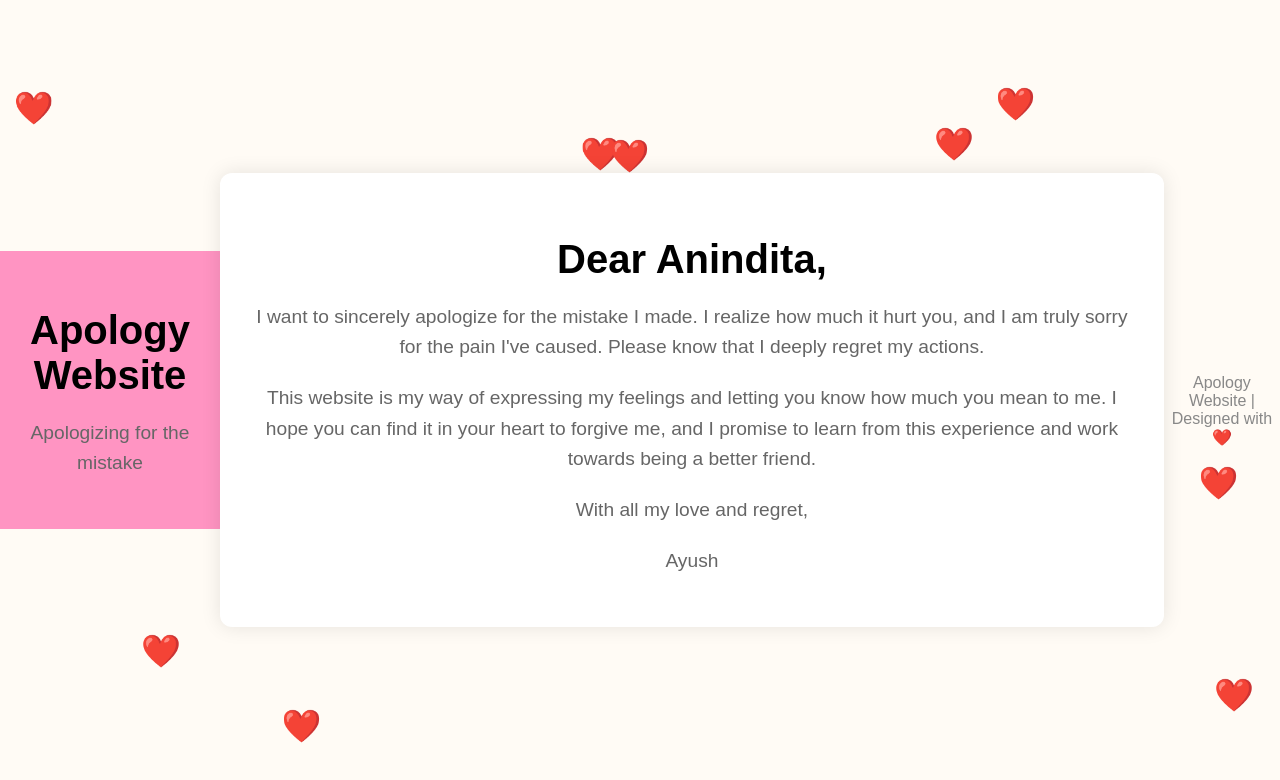
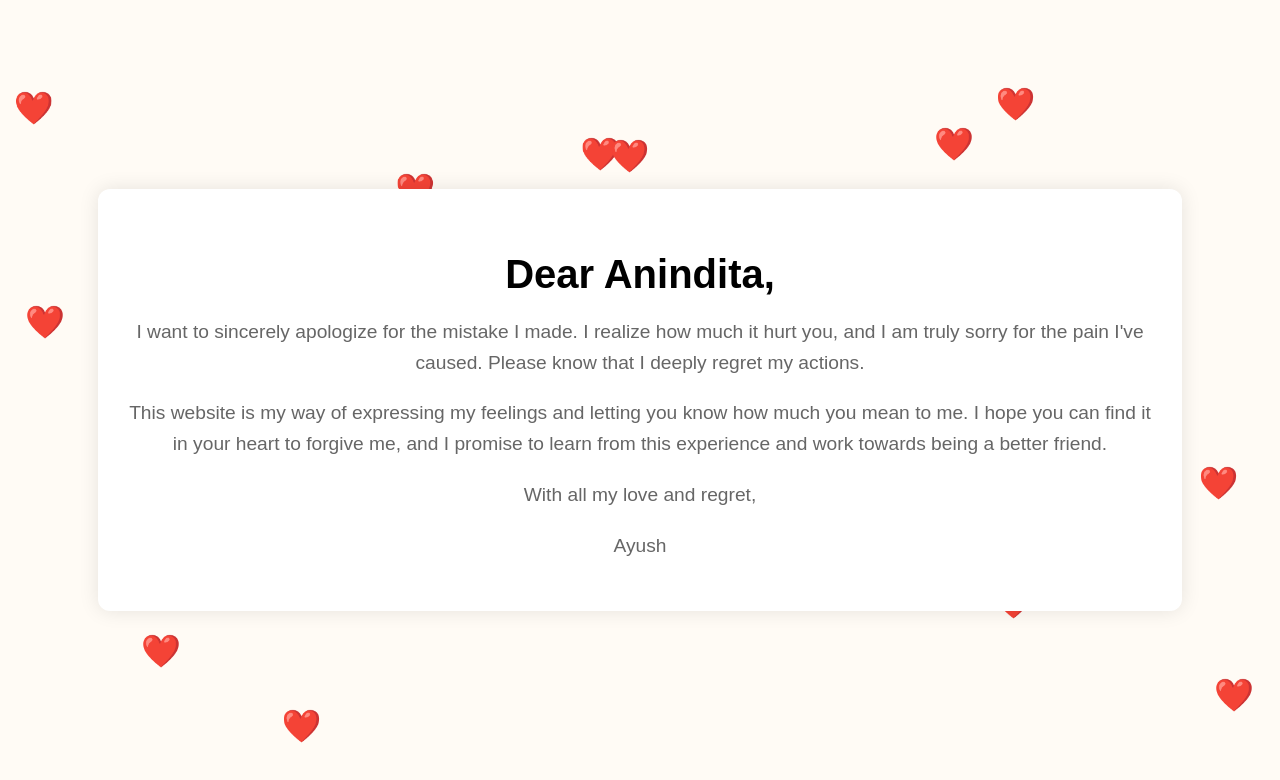
Before and after one commit to 2bycodec/Apology-Website, a plain HTML site: page index.html in a window 1280 px wide. Drawn offline with Linux system fonts and the light colour scheme.

Commit message:
Update index.html

```diff
--- a/index.html
+++ b/index.html
@@ -112,11 +112,6 @@
 
     </div>
 
-    <header>
-        <h1>Apology Website</h1>
-        <p>Apologizing for the mistake</p>
-    </header>
-
     <section>
         <h1>Dear Anindita,</h1>
         <p>
@@ -134,9 +129,6 @@
         <p>Ayush</p>
     </section>
 
-    <footer>
-        Apology Website | Designed with ❤️
-    </footer>
 
     <script>
         // JavaScript to dynamically generate heart emojis
```
